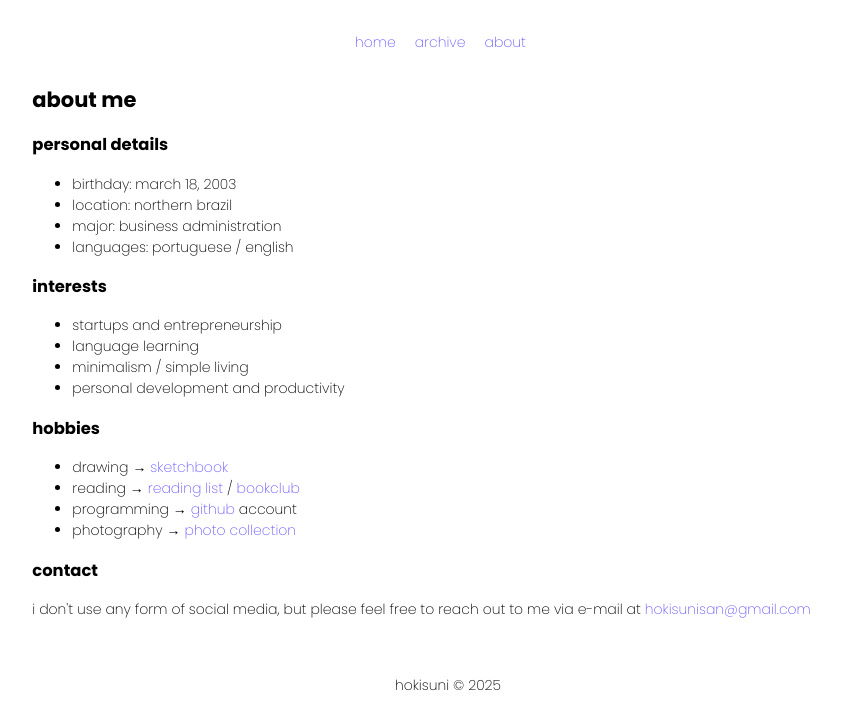
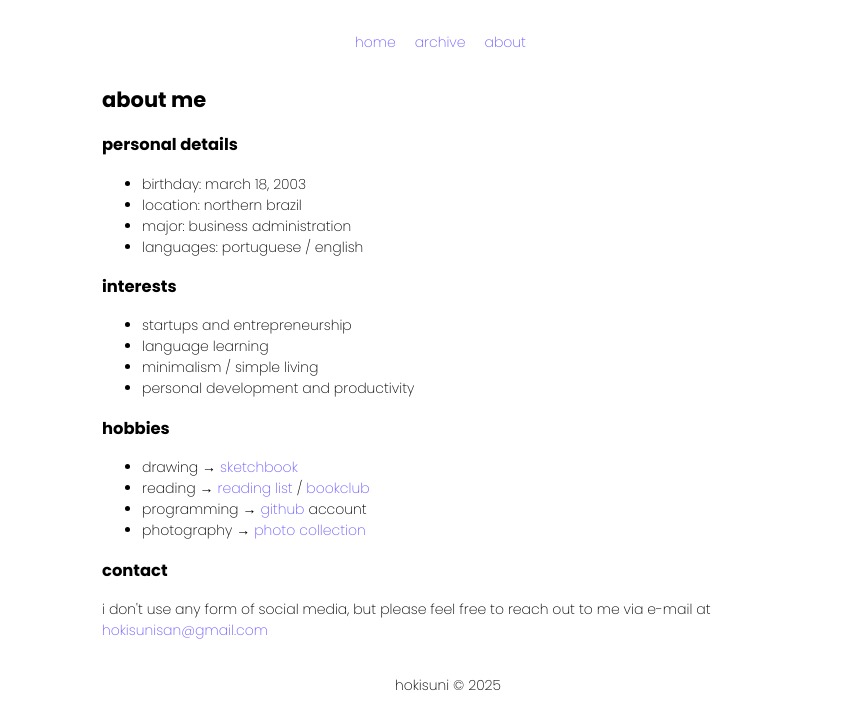
Before and after one commit to hokisuni/hokisuni.github.io, a plain HTML site: page about.html in a window 1280 px wide. Shown: the part 74-800 px from the top of the page, without its empty margins (192-1033 px from the left). Drawn offline with Linux system fonts and the light colour scheme.

Commit message:
Update about.html

```diff
--- a/about.html
+++ b/about.html
@@ -25,7 +25,7 @@ min-height: calc(100% - 3rem);
 
 .grid-container {
 display: grid;
-grid-template-columns: 1fr 5fr 1fr;
+grid-template-columns: 1fr 3fr 1fr;
 column-gap: 30px;
 }
 
```
